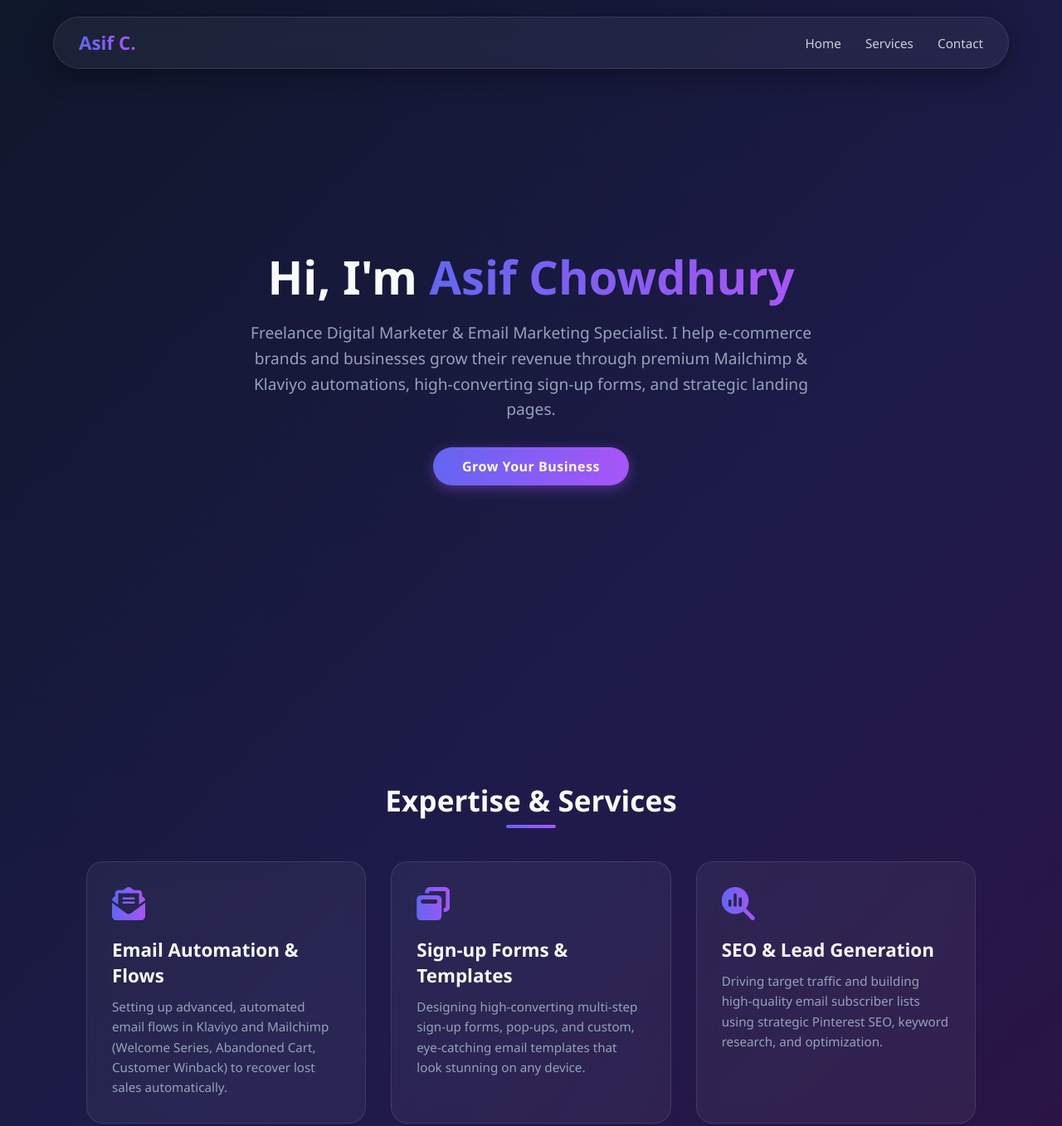
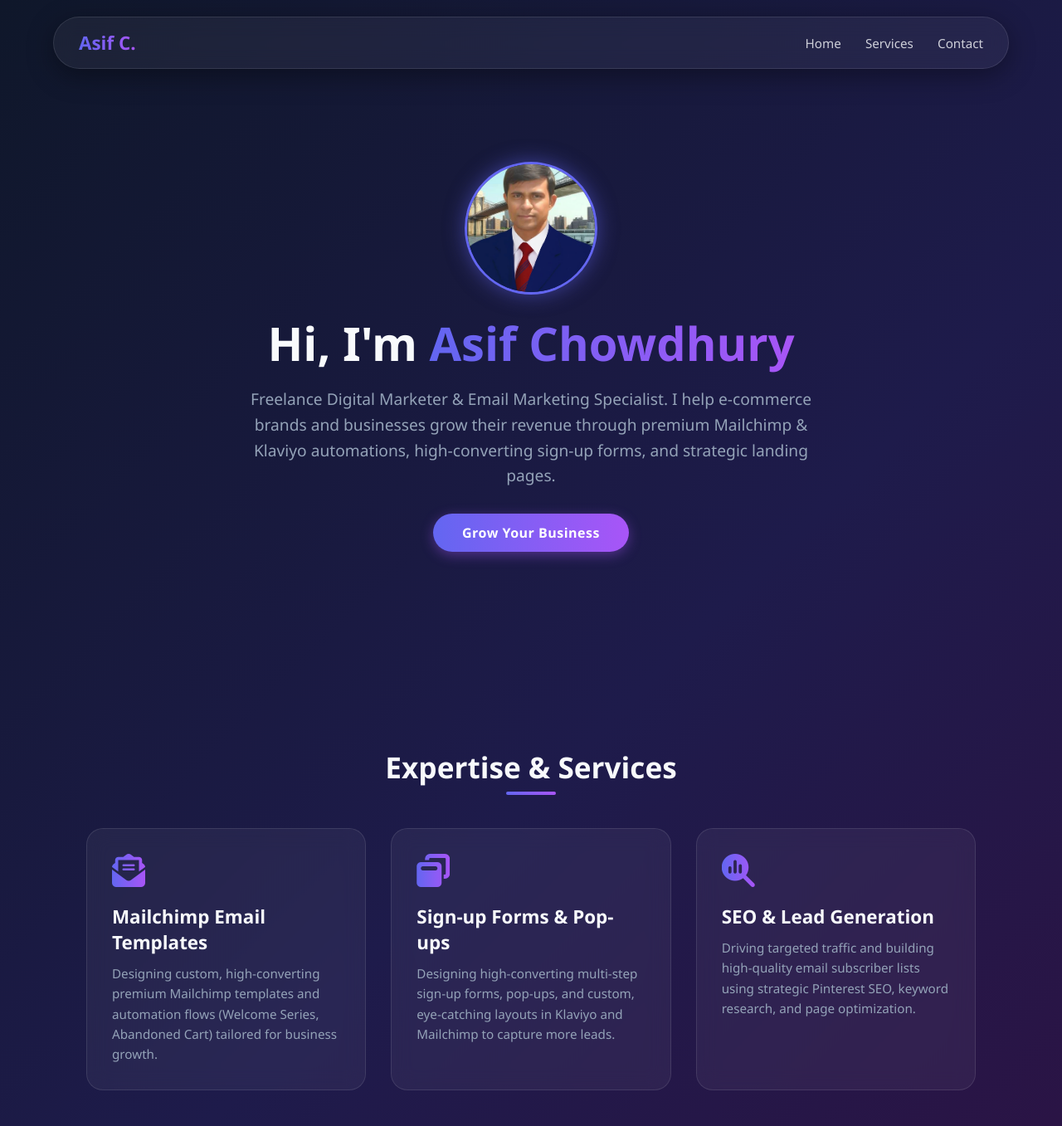
Before and after one commit to asifchowdhury1987/asifchowdhury1987.github.io, a plain HTML site: page index.html in a window 1280 px wide. Shown: the top 1357 px of the page at 83% size. Drawn offline with Linux system fonts and the light colour scheme.

Commit message:
Update index.html

```diff
--- a/index.html
+++ b/index.html
@@ -76,14 +76,24 @@
 
         /* Hero Section with Smooth Floating Animation */
         .hero {
-            height: 100vh;
+            min-height: 100vh;
             display: flex;
             flex-direction: column;
             justify-content: center;
             align-items: center;
             text-align: center;
-            padding: 0 20px;
-            margin-top: 40px;
+            padding: 120px 20px 60px 20px;
+        }
+
+        .profile-img {
+            width: 160px;
+            height: 160px;
+            border-radius: 50%;
+            object-fit: cover;
+            margin-bottom: 20px;
+            border: 3px solid #6366f1;
+            box-shadow: 0 0 25px rgba(99, 102, 241, 0.5);
+            animation: fadeInDown 1s ease;
         }
 
         .hero h1 {
@@ -252,6 +262,7 @@
     </header>
 
     <section class="hero" id="home">
+        <img src="ASIF CHOWDHURY (1).jpg" alt="Asif Chowdhury" class="profile-img">
         <h1>Hi, I'm <span>Asif Chowdhury</span></h1>
         <p>Freelance Digital Marketer & Email Marketing Specialist. I help e-commerce brands and businesses grow their revenue through premium Mailchimp & Klaviyo automations, high-converting sign-up forms, and strategic landing pages.</p>
         <a href="#contact" class="btn">Grow Your Business</a>
@@ -262,18 +273,18 @@
         <div class="grid">
             <div class="card">
                 <i class="fa-solid fa-envelope-open-text"></i>
-                <h3>Email Automation & Flows</h3>
-                <p>Setting up advanced, automated email flows in Klaviyo and Mailchimp (Welcome Series, Abandoned Cart, Customer Winback) to recover lost sales automatically.</p>
+                <h3>Mailchimp Email Templates</h3>
+                <p>Designing custom, high-converting premium Mailchimp templates and automation flows (Welcome Series, Abandoned Cart) tailored for business growth.</p>
             </div>
             <div class="card">
                 <i class="fa-solid fa-window-restore"></i>
-                <h3>Sign-up Forms & Templates</h3>
-                <p>Designing high-converting multi-step sign-up forms, pop-ups, and custom, eye-catching email templates that look stunning on any device.</p>
+                <h3>Sign-up Forms & Pop-ups</h3>
+                <p>Designing high-converting multi-step sign-up forms, pop-ups, and custom, eye-catching layouts in Klaviyo and Mailchimp to capture more leads.</p>
             </div>
             <div class="card">
                 <i class="fa-solid fa-magnifying-glass-chart"></i>
                 <h3>SEO & Lead Generation</h3>
-                <p>Driving target traffic and building high-quality email subscriber lists using strategic Pinterest SEO, keyword research, and optimization.</p>
+                <p>Driving targeted traffic and building high-quality email subscriber lists using strategic Pinterest SEO, keyword research, and page optimization.</p>
             </div>
         </div>
     </section>
```
